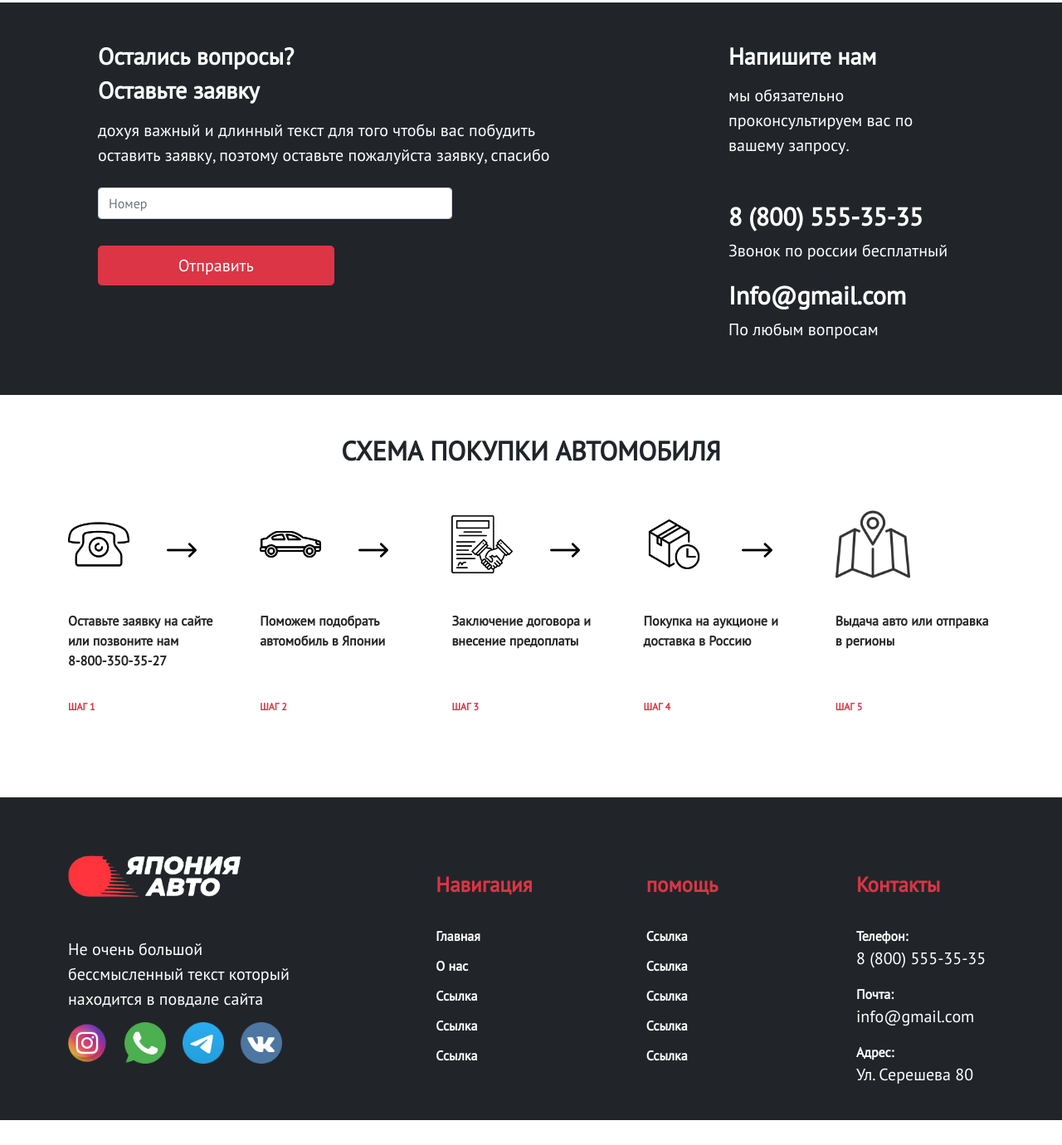
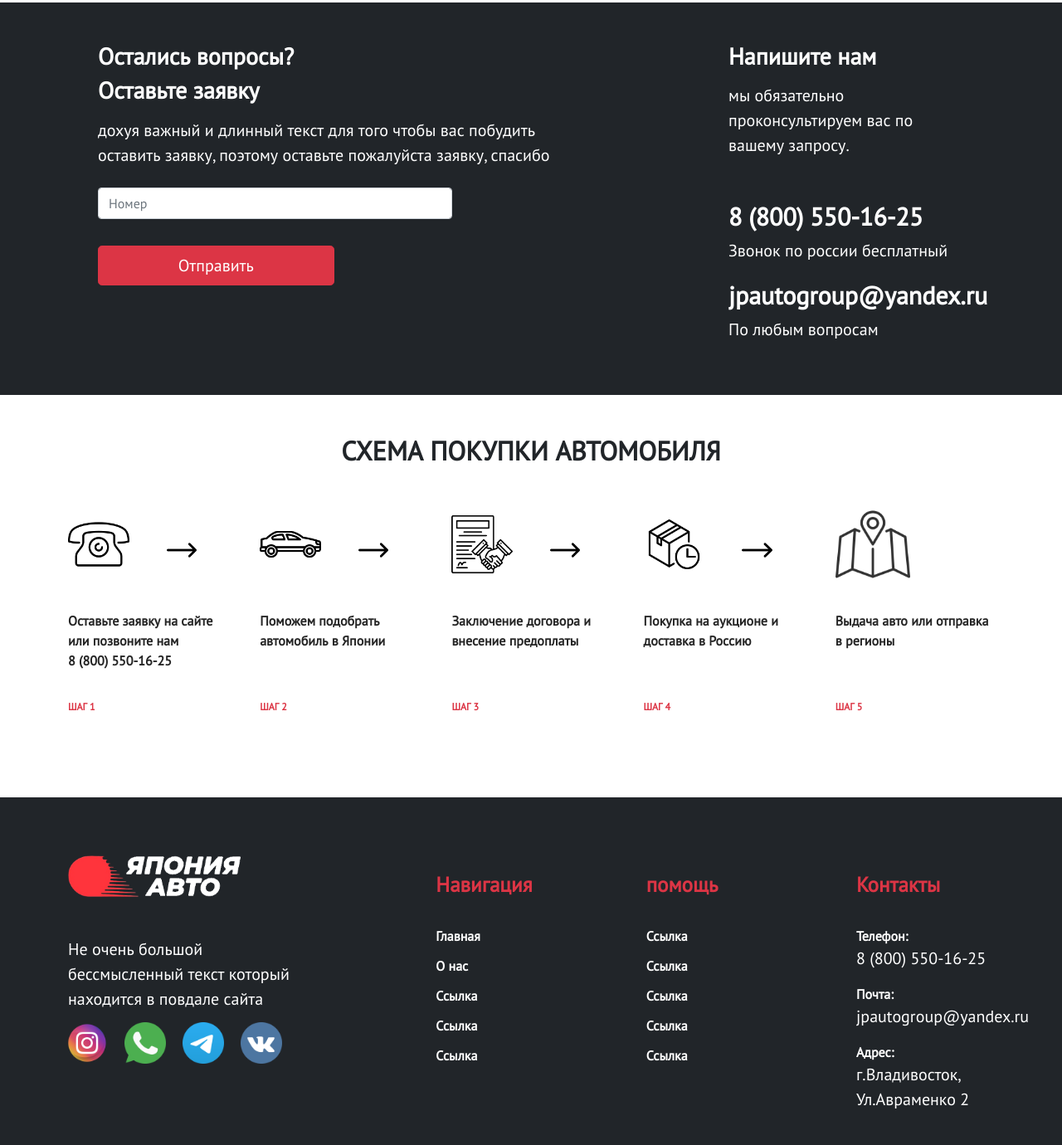
Before and after one commit to SadGhost993/japan-auto, a website: page index.html in a window 1280 px wide. Shown: the part 3419-4799 px from the top of the page at 83% size. Before the commit the page ends 4769 px from the top, so only its background shows below. Drawn offline with Linux system fonts and the light colour scheme.

Commit message:
changed the contact details in the footer and in the call us section

```diff
--- a/index.html
+++ b/index.html
@@ -729,11 +729,11 @@
                 </p>
                 <div class="row contact__block">
                     <div class="contact__section  mb-3">
-                        <span class="contact__phone mb-1">8 (800) 555-35-35</span>
+                        <span class="contact__phone mb-1">8 (800) 550-16-25</span>
                         <span class="additionally-text">Звонок по россии бесплатный</span>
                     </div>
                     <div class="contact__section  mb-3">
-                        <span class="contact__phone contact__email mb-1">Info@gmail.com</span>
+                        <span class="contact__phone contact__email mb-1">jpautogroup@yandex.ru</span>
                         <span class="additionally-text ">По любым вопросам</span>
                     </div>
                 </div>
@@ -755,7 +755,7 @@
                         <img src="img/free-icon-right-arrow-545682.png"></div>
                 </div>
                 <p class="scheme__text">Оставьте заявку на сайте или позвоните нам <a href="tel:88003503527"
-                                                                                      target="_balnk">8-800-350-35-27</a>
+                                                                                      target="_balnk">8 (800) 550-16-25</a>
                 </p>
                 <p class="scheme__label">шаг 1</p>
             </div>
@@ -906,15 +906,15 @@
                         <ul>
                             <li>
                                 <span>Телефон:</span>
-                                <p class="additionally-text">8 (800) 555-35-35</p>
+                                <p class="additionally-text">8 (800) 550-16-25</p>
                             </li>
                             <li>
                                 <span>Почта:</span>
-                                <p class="additionally-text">info@gmail.com</p>
+                                <p class="additionally-text">jpautogroup@yandex.ru</p>
                             </li>
                             <li>
                                 <span>Адрес:</span>
-                                <p class="additionally-text">Ул. Серешева 80</p>
+                                <p class="additionally-text">г.Владивосток, Ул.Авраменко 2</p>
                             </li>
                         </ul>
                     </div>
```
